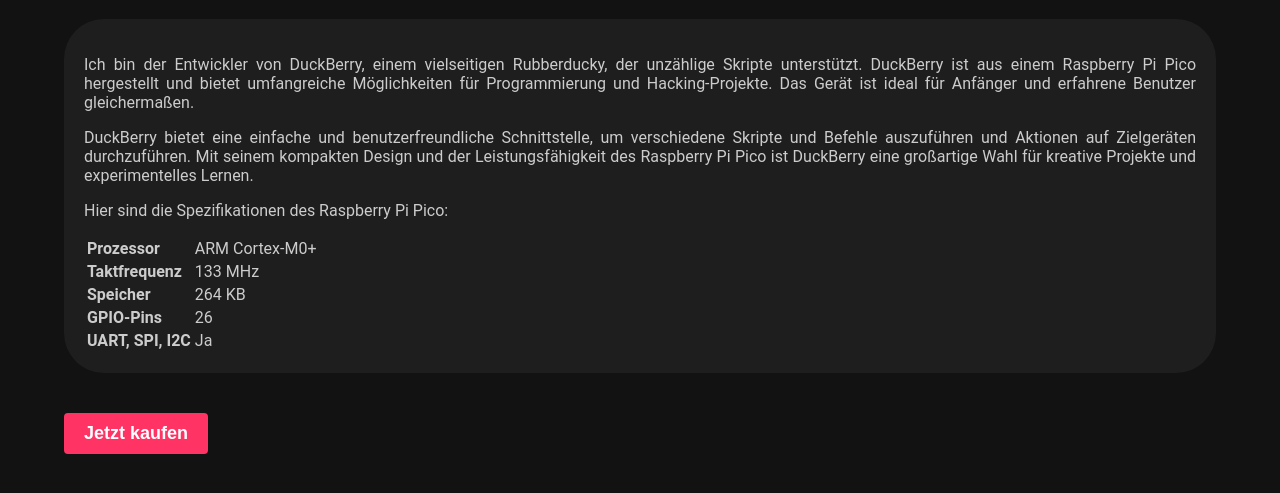
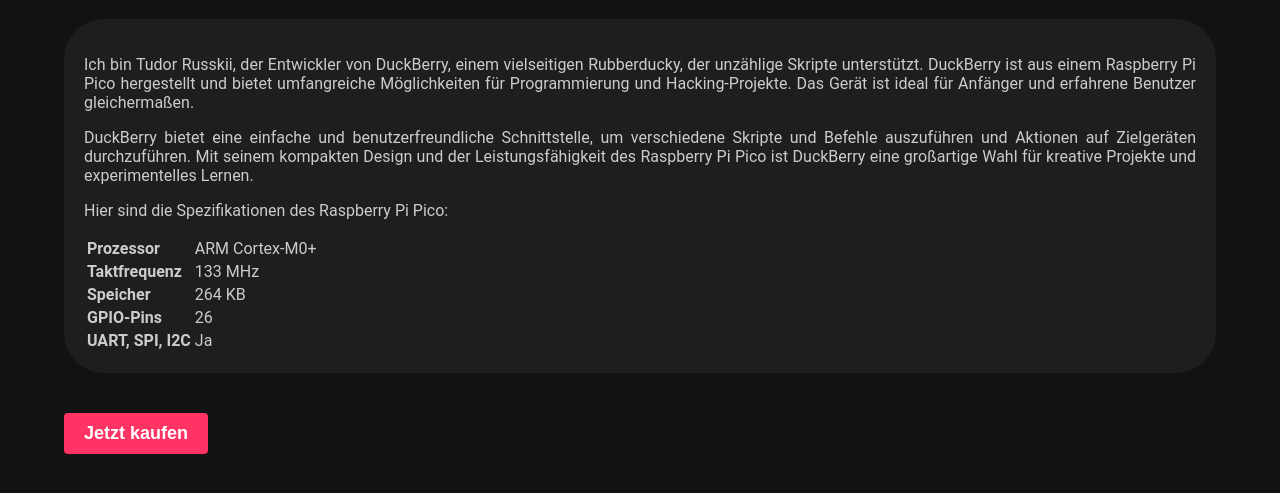
Before and after one commit to duck-berry/duck-berry.github.io, a plain HTML site: page index.html in a window 1280 px wide. Shown: the part 145-638 px from the top of the page. Drawn offline with Linux system fonts and the light colour scheme.

Commit message:
Update index.html

```diff
--- a/index.html
+++ b/index.html
@@ -93,7 +93,7 @@
   </div>
 
   <div class="product-description">
-    <p>Ich bin der Entwickler von DuckBerry, einem vielseitigen Rubberducky, der unzählige Skripte unterstützt. DuckBerry ist aus einem Raspberry Pi Pico hergestellt und bietet umfangreiche Möglichkeiten für Programmierung und Hacking-Projekte. Das Gerät ist ideal für Anfänger und erfahrene Benutzer gleichermaßen.</p>
+    <p>Ich bin Tudor Russkii, der Entwickler von DuckBerry, einem vielseitigen Rubberducky, der unzählige Skripte unterstützt. DuckBerry ist aus einem Raspberry Pi Pico hergestellt und bietet umfangreiche Möglichkeiten für Programmierung und Hacking-Projekte. Das Gerät ist ideal für Anfänger und erfahrene Benutzer gleichermaßen.</p>
     <p>DuckBerry bietet eine einfache und benutzerfreundliche Schnittstelle, um verschiedene Skripte und Befehle auszuführen und Aktionen auf Zielgeräten durchzuführen. Mit seinem kompakten Design und der Leistungsfähigkeit des Raspberry Pi Pico ist DuckBerry eine großartige Wahl für kreative Projekte und experimentelles Lernen.</p>
     <p>Hier sind die Spezifikationen des Raspberry Pi Pico:</p>
     <table>
```
